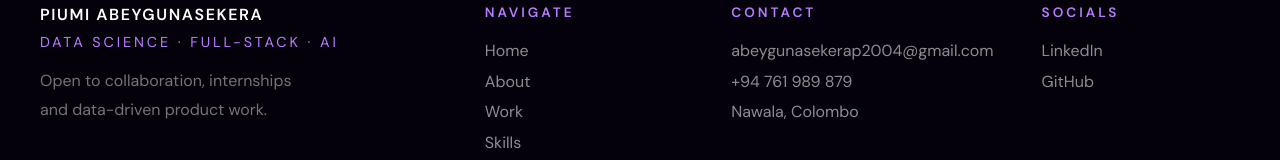
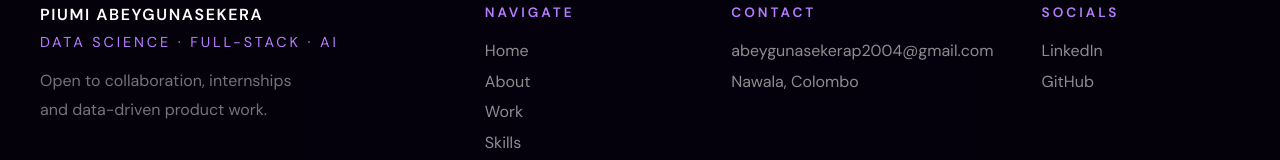
Before and after one commit to piumi2004/piumi-abeygunasekera-portfolio, a React (Vite) app: page / in a window 1280 px wide. Shown: the part 4803-4963 px from the top of the page. Built offline with nearby package versions, Linux system fonts and the light colour scheme; a web font is replaced by a local one.

Commit message:
Uploaded a new CV

```diff
--- a/src/sections/Contact.jsx
+++ b/src/sections/Contact.jsx
@@ -27,7 +27,6 @@ function Contact() {
           <h4>Contact</h4>
           <ul>
             <li><a href="mailto:abeygunasekerap2004@gmail.com">abeygunasekerap2004@gmail.com</a></li>
-            <li><a href="tel:+94761989879">+94 761 989 879</a></li>
             <li><a href="https://maps.app.goo.gl/d3aLfFvyEmJDMPHm8" target="_blank" rel="noopener noreferrer">Nawala, Colombo</a></li>
           </ul>
         </div>
```
Also changed, not shown: 1 other file (tests, documents, lock files or other folders).
